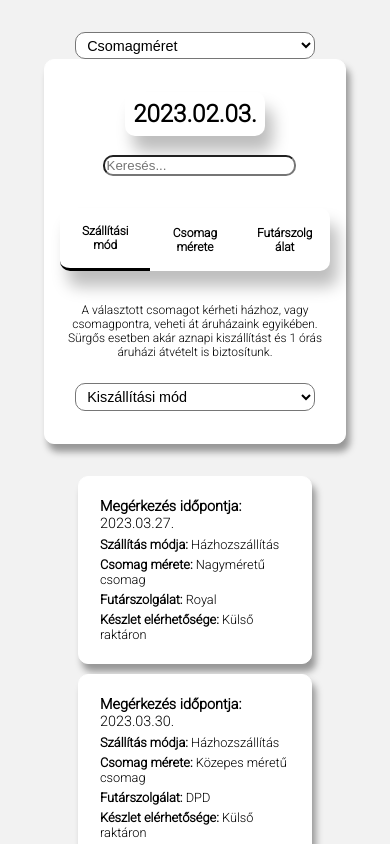
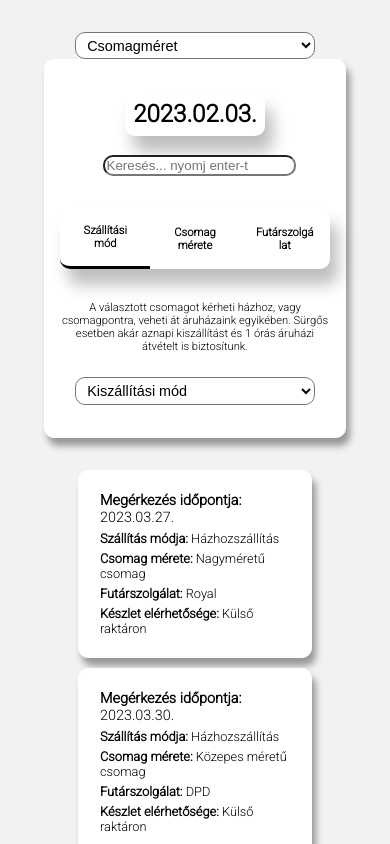
Before and after one commit to iarelavz/delivery_page, a React (Create React App) app in the folder delivery_app/: page / in a window 390 px wide. Shown: the top 844 px of the page. Built offline with nearby package versions, Linux system fonts and the light colour scheme.

Commit message:
responsive update

```diff
--- a/delivery_app/src/App.css
+++ b/delivery_app/src/App.css
@@ -88,16 +88,17 @@
     box-shadow: 7.8px 15.5px 15.5px hsl(0deg 0% 0% / 0.26);
     border-radius: 10px;
     padding-left: 0px;
-
   }
-  @media only screen and (max-width: 600px) {
+  @media only screen and (max-width: 618px) {
     ul.nav{
-      font-size: 12px;
+      font-size: 0.7rem;
     }
     .infotext{
-      font-size: 12px;
+      font-size: 0.7em;
     }
   }
+
+
   ul.nav li {
     width: 50%;
     padding: 1rem;
--- a/delivery_app/src/components/SearchBar.js
+++ b/delivery_app/src/components/SearchBar.js
@@ -16,7 +16,7 @@ function SearchBar({ onSubmit}){  //get the input and sends to tab component to
 
     return (<div>
                 <form onSubmit={handleFormSubmit}>
-                    <input  className="searchbar" placeholder="Keresés..." value={term} onChange={handleChange}/>
+                    <input  className="searchbar" placeholder="Keresés... nyomj enter-t" value={term} onChange={handleChange}/>
                 </form>
             </div>)
 }
```
